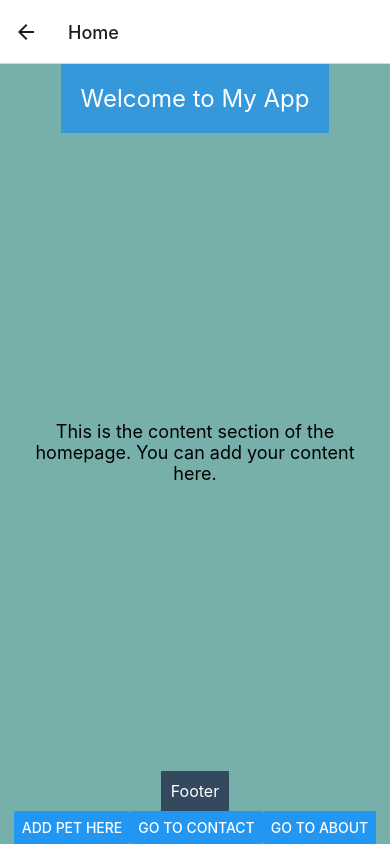
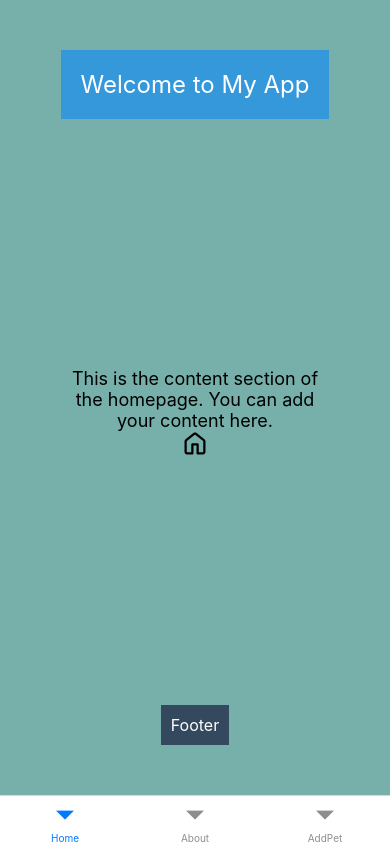
Before and after one commit to krvye/prefur, a React Native app: screen /Home in a window 390 px wide. Built offline with nearby package versions, Linux system fonts and the light colour scheme.

Commit message:
Implemented tab navigation

```diff
--- a/App.js
+++ b/App.js
@@ -1,25 +1,10 @@
-import React from 'react';
-import { NavigationContainer } from '@react-navigation/native';
-import { createStackNavigator } from '@react-navigation/stack';
-
-import LoginScreen from './screens/LoginScreen';
-import SignUpScreen from './screens/SignUpScreen';
-import HomeScreen from './screens/HomeScreen';
-import AboutScreen from './screens/AboutScreen';
-import AddPetScreen from './screens/AddPetScreen';
-
-const Stack = createStackNavigator();
+import { NavigationContainer } from "@react-navigation/native";
+import RootNavigator from "./navigators/RootNavigator";
 
 export default function App() {
   return (
     <NavigationContainer>
-      <Stack.Navigator>
-        <Stack.Screen name="Login" component={LoginScreen} />
-        <Stack.Screen name="Sign Up" component={SignUpScreen} />
-        <Stack.Screen name="Home" component={HomeScreen} />
-        <Stack.Screen name="About" component={AboutScreen} />
-        <Stack.Screen name="Add Pet" component= {AddPetScreen} />
-      </Stack.Navigator>
+      <RootNavigator />
     </NavigationContainer>
   );
 }
--- /dev/null
+++ b/navigators/RootNavigator.js
@@ -0,0 +1,19 @@
+import React from "react";
+
+import { createStackNavigator } from "@react-navigation/stack";
+
+import LoginScreen from "../screens/LoginScreen";
+import SignUpScreen from "../screens/SignUpScreen";
+import TabNavigation from "./TabNavigation";
+
+const Stack = createStackNavigator();
+
+export default function RootNavigator() {
+  return (
+    <Stack.Navigator screenOptions={{ headerShown: false }}>
+      <Stack.Screen name="Login" component={LoginScreen} />
+      <Stack.Screen name="Sign Up" component={SignUpScreen} />
+      <Stack.Screen name="Home" component={TabNavigation} />
+    </Stack.Navigator>
+  );
+}
--- /dev/null
+++ b/navigators/TabNavigation.js
@@ -0,0 +1,16 @@
+import { createBottomTabNavigator } from "@react-navigation/bottom-tabs";
+import HomeScreen from "../screens/HomeScreen";
+import AboutScreen from "../screens/AboutScreen";
+import AddPetScreen from "../screens/AddPetScreen";
+
+const Tab = createBottomTabNavigator();
+
+export default function TabNavigation() {
+  return (
+    <Tab.Navigator screenOptions={{ headerShown: false }}>
+      <Tab.Screen name="Home" component={HomeScreen} />
+      <Tab.Screen name="About" component={AboutScreen} />
+      <Tab.Screen name="AddPet" component={AddPetScreen} />
+    </Tab.Navigator>
+  );
+}
--- a/package.json
+++ b/package.json
@@ -10,6 +10,7 @@
   },
   "dependencies": {
     "@expo/metro-runtime": "~3.1.3",
+    "@expo/vector-icons": "^14.0.0",
     "@react-navigation/bottom-tabs": "^6.5.20",
     "@react-navigation/drawer": "^6.6.15",
     "@react-navigation/native": "^6.1.17",
@@ -21,6 +22,8 @@
     "react": "18.2.0",
     "react-dom": "18.2.0",
     "react-native": "0.73.6",
+    "react-native-gesture-handler": "^2.16.0",
+    "react-native-safe-area-context": "^4.9.0",
     "react-native-web": "~0.19.6"
   },
   "devDependencies": {
--- a/screens/HomeScreen.js
+++ b/screens/HomeScreen.js
@@ -1,7 +1,8 @@
-import React from 'react';
-import { View, Button, Text, StyleSheet, } from 'react-native';
+import React from "react";
+import { View, Text, StyleSheet } from "react-native";
+import { Octicons } from '@expo/vector-icons';
 
-export default function HomeScreen({ navigation }) {
+export default function HomeScreen() {
   return (
     <View style={styles.container}>
       <View style={styles.header}>
@@ -10,31 +11,14 @@ export default function HomeScreen({ navigation }) {
 
       <View style={styles.content}>
         <Text style={styles.contentText}>
-                This is the content section of the homepage.
-                You can add your content here.
+          This is the content section of the homepage. You can add your content
+          here.
         </Text>
+        <Octicons name="home" size={24} color="black" />
       </View>
 
       <View style={styles.footer}>
         <Text style={styles.footerText}>Footer</Text>
-            </View>
-
-            <View  style = {styles.buttonContainer}>
-                <Button
-                    title="Add Pet Here"
-                    onPress={() => navigation.navigate('Add Pet')}
-            />
-
-                <Button
-                    title="Go to Contact"
-                    onPress={() => navigation.navigate('Contact')}
-            />
-
-                <Button
-                    title="Go to About"
-                    onPress={() => navigation.navigate('About')}
-
-                />
       </View>
     </View>
   );
@@ -43,40 +27,41 @@ export default function HomeScreen({ navigation }) {
 const styles = StyleSheet.create({
   container: {
     flex: 1,
-        backgroundColor: '#77B0AA',
-        alignItems: 'center',
-        justifyContent: 'center',
+    backgroundColor: "#77B0AA",
+    alignItems: "center",
+    justifyContent: "center",
+    padding: 50,
   },
   header: {
-        backgroundColor: '#3498db',
+    backgroundColor: "#3498db",
     padding: 20,
-        alignItems: 'center',
+    alignItems: "center",
   },
   headerText: {
     fontSize: 24,
-        color: '#fff',
+    color: "#fff",
   },
   content: {
     flex: 1,
-        justifyContent: 'center',
-        alignItems: 'center',
+    justifyContent: "center",
+    alignItems: "center",
     paddingHorizontal: 20,
   },
   contentText: {
     fontSize: 18,
-        textAlign: 'center',
+    textAlign: "center",
   },
   footer: {
-        backgroundColor: '#34495e',
+    backgroundColor: "#34495e",
     padding: 10,
-        alignItems: 'center',
+    alignItems: "center",
   },
   footerText: {
     fontSize: 16,
-        color: '#fff',
+    color: "#fff",
   },
 
   buttonContainer: {
-        flexDirection: 'row',
+    flexDirection: "row",
   },
 });
--- a/screens/LoginScreen.js
+++ b/screens/LoginScreen.js
@@ -1,49 +1,48 @@
-import { StatusBar } from 'expo-status-bar';
-import { Button, StyleSheet, Text, TextInput, View } from 'react-native';
+import { StatusBar } from "expo-status-bar";
+import { Button, StyleSheet, Text, TextInput, View } from "react-native";
 
+import ImageViewer from "../components/ImageLogo";
 
-import ImageViewer from '../components/ImageLogo';
+const placeholderImage = require("../assets/PreFur.png");
 
-const placeholderImage = require ("../assets/PreFur.png")
-
-export default function LoginScreen({navigation}) {
+export default function LoginScreen({ navigation }) {
   return (
     <View style={styles.container}>
-
       <StatusBar style="auto" />
 
       <View>
         <ImageViewer placeholderImageSource={placeholderImage}></ImageViewer>
       </View>
 
-      <Text style = {styles.nameAppContainer}>PreFur</Text>
+      <Text style={styles.nameAppContainer}>PreFur</Text>
 
-      <View style = {styles.credentialContainer}>
-        <TextInput placeholder = 'Enter Your Username' />
+      <View style={styles.credentialContainer}>
+        <TextInput placeholder="Enter Your Username" />
       </View>
 
-      <View style = {styles.credentialContainer}>
-        <TextInput placeholder = 'Enter Your Password' />
+      <View style={styles.credentialContainer}>
+        <TextInput placeholder="Enter Your Password" />
       </View>
 
       <View>
-        <View style = {styles.buttonContainer}>
-          <View style = {styles.loginButton}>
-            <Button title = 'LOGIN'
-            color = '#135D66'
-	    onPress={() => navigation.navigate('Home')}
+        <View style={styles.buttonContainer}>
+          <View style={styles.loginButton}>
+            <Button
+              title="LOGIN"
+              color="#135D66"
+              onPress={() => navigation.navigate("Home")}
             />
           </View>
 
-          <View style = {styles.signInButton}>
-            <Button title = 'SIGN UP'
-            color = '#135D66'
-	    onPress={() => navigation.navigate('Sign Up')}
+          <View style={styles.signInButton}>
+            <Button
+              title="SIGN UP"
+              color="#135D66"
+              onPress={() => navigation.navigate("Sign Up")}
             />
           </View>
         </View>
       </View>
-
     </View>
   );
 }
@@ -51,9 +50,9 @@ export default function LoginScreen({navigation}) {
 const styles = StyleSheet.create({
   container: {
     flex: 1,
-    backgroundColor: '#77B0AA',
-    alignItems: 'center',
-    justifyContent: 'center',
+    backgroundColor: "#77B0AA",
+    alignItems: "center",
+    justifyContent: "center",
   },
 
   imageLogoContainer: {
@@ -63,12 +62,12 @@ const styles = StyleSheet.create({
 
   nameAppContainer: {
     fontSize: 40,
-    fontStyle: 'Roboto',
+    // fontStyle: "Roboto",
     marginBottom: 30,
   },
 
   buttonContainer: {
-    flexDirection: 'row',
+    flexDirection: "row",
     marginTop: 20,
   },
 
@@ -82,12 +81,12 @@ const styles = StyleSheet.create({
 
   credentialContainer: {
     padding: 8,
-    marginWidth: '100',
+    marginWidth: "100",
     borderWidth: 3,
     borderRadius: 10,
-    width: '40%',
+    width: "40%",
     marginBottom: 5,
-    borderColor: '#003C43',
-    backgroundColor: '#E3FEF7',
+    borderColor: "#003C43",
+    backgroundColor: "#E3FEF7",
   },
 });
--- a/screens/SignUpScreen.js
+++ b/screens/SignUpScreen.js
@@ -1,51 +1,48 @@
-import { StatusBar } from 'expo-status-bar';
-import { Button, StyleSheet, Text, TextInput, View } from 'react-native';
+import { StatusBar } from "expo-status-bar";
+import { Button, StyleSheet, Text, TextInput, View } from "react-native";
 
+import ImageViewer from "../components/ImageLogo";
 
-import ImageViewer from '../components/ImageLogo';
+const placeholderImage = require("../assets/PreFur.png");
 
-const placeholderImage = require ("../assets/PreFur.png")
-
-export default function SignUpScreen({navigation}) {
+export default function SignUpScreen({ navigation }) {
   return (
     <View style={styles.container}>
-
       <StatusBar style="auto" />
 
       <View>
         <ImageViewer placeholderImageSource={placeholderImage}></ImageViewer>
       </View>
 
-      <Text style = {styles.nameAppContainer}>PreFur</Text>
+      <Text style={styles.nameAppContainer}>PreFur</Text>
 
-      <View style = {styles.credentialContainer}>
-        <TextInput placeholder = 'Enter A Valid Email' />
+      <View style={styles.credentialContainer}>
+        <TextInput placeholder="Enter A Valid Email" />
       </View>
 
-      <View style = {styles.credentialContainer}>
-        <TextInput placeholder = 'Enter Username' />
+      <View style={styles.credentialContainer}>
+        <TextInput placeholder="Enter Username" />
       </View>
 
-      <View style = {styles.credentialContainer}>
-        <TextInput placeholder = 'Enter Password' />
+      <View style={styles.credentialContainer}>
+        <TextInput placeholder="Enter Password" />
       </View>
 
-      <View style = {styles.credentialContainer}>
-        <TextInput placeholder = 'Re-Enter Password' />
+      <View style={styles.credentialContainer}>
+        <TextInput placeholder="Re-Enter Password" />
       </View>
 
       <View>
         <View>
-          <View style = {styles.loginButton}>
-            <Button title = 'DONE'
-            color = '#135D66'
-	    onPress={() => navigation.navigate('Login')}
+          <View style={styles.loginButton}>
+            <Button
+              title="DONE"
+              color="#135D66"
+              onPress={() => navigation.navigate("Login")}
             />
           </View>
-
         </View>
       </View>
-
     </View>
   );
 }
@@ -53,9 +50,9 @@ export default function SignUpScreen({navigation}) {
 const styles = StyleSheet.create({
   container: {
     flex: 1,
-    backgroundColor: '#77B0AA',
-    alignItems: 'center',
-    justifyContent: 'center',
+    backgroundColor: "#77B0AA",
+    alignItems: "center",
+    justifyContent: "center",
   },
 
   imageLogoContainer: {
@@ -65,12 +62,12 @@ const styles = StyleSheet.create({
 
   nameAppContainer: {
     fontSize: 40,
-    fontStyle: 'Roboto',
+    fontStyle: "Roboto",
     marginBottom: 30,
   },
 
   buttonContainer: {
-    flexDirection: 'row',
+    flexDirection: "row",
     marginTop: 20,
   },
 
@@ -84,12 +81,12 @@ const styles = StyleSheet.create({
 
   credentialContainer: {
     padding: 8,
-    marginWidth: '100',
+    marginWidth: "100",
     borderWidth: 3,
     borderRadius: 10,
-    width: '40%',
+    width: "40%",
     marginBottom: 5,
-    borderColor: '#003C43',
-    backgroundColor: '#E3FEF7',
+    borderColor: "#003C43",
+    backgroundColor: "#E3FEF7",
   },
 });
```
Also changed, not shown: 1 other file (tests, documents, lock files or other folders). Lines whose indentation alone changed are shown as unchanged.
